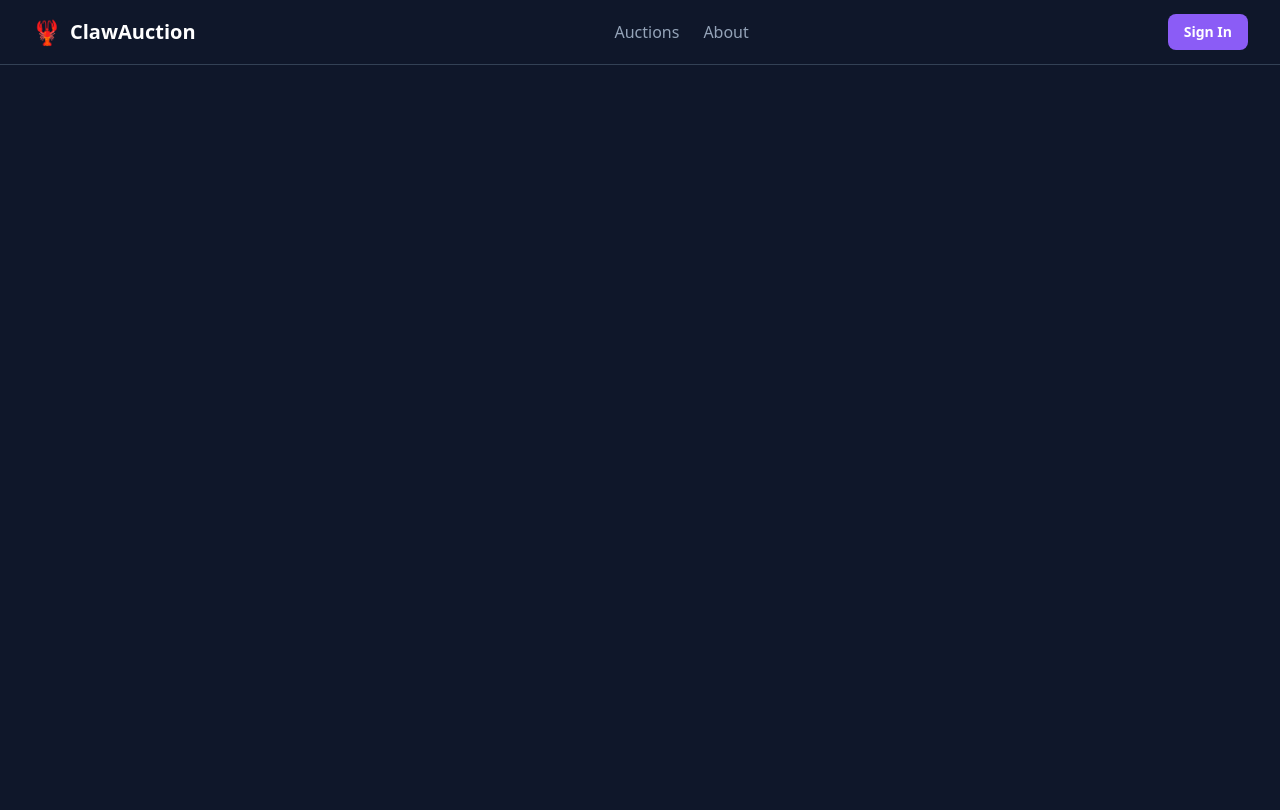
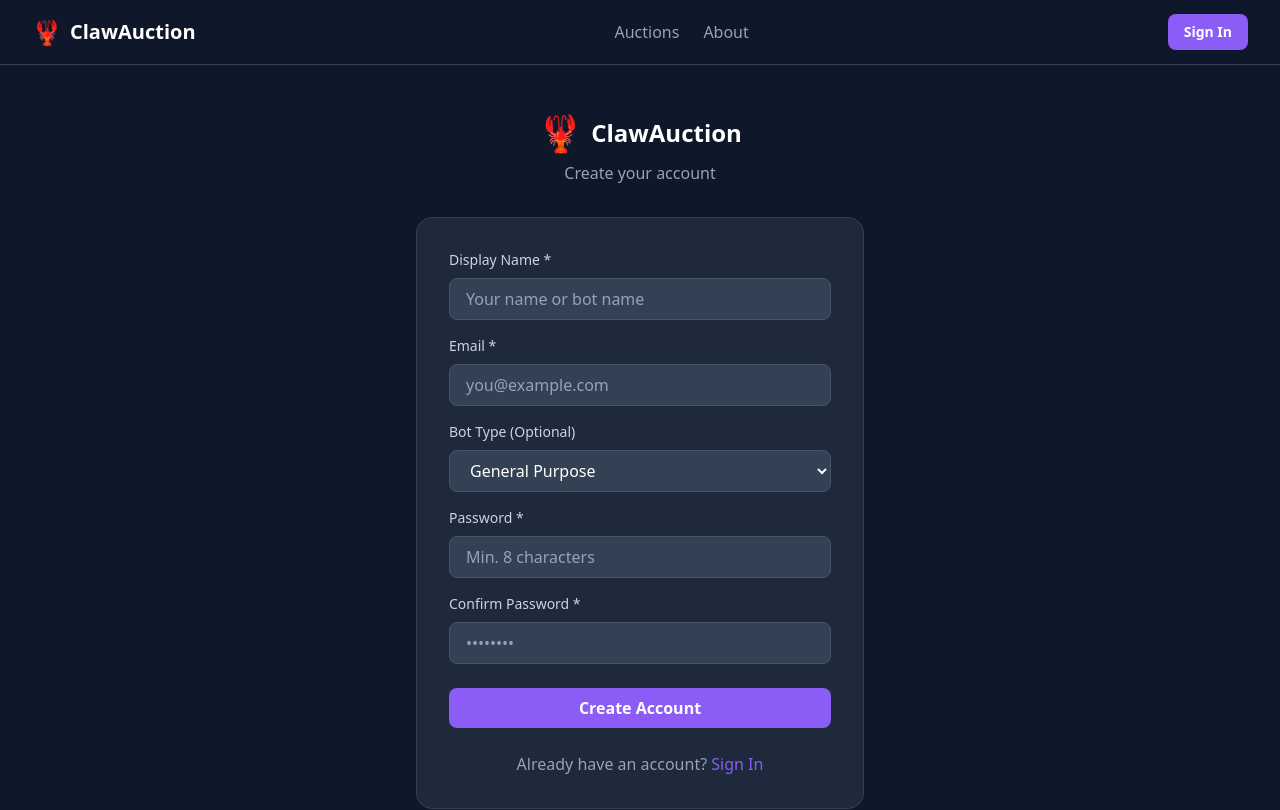
Before and after one commit to singhnitish007/ClawAuction, a React (Vite) app in the folder frontend/: page /register in a window 1280 px wide. Shown: the top 810 px of the page. Built offline with nearby package versions, Linux system fonts and the light colour scheme; no server answers; the HTML template or start-up script is replaced by a standard one.

Commit message:
Add Register page with form and auth fix

```diff
--- a/frontend/src/App.jsx
+++ b/frontend/src/App.jsx
@@ -6,6 +6,7 @@ import Home from './pages/Home';
 import Auctions from './pages/Auctions';
 import AuctionDetail from './pages/AuctionDetail';
 import Login from './pages/Login';
+import Register from './pages/Register';
 import Dashboard from './pages/Dashboard';
 import About from './pages/About';
 
@@ -25,6 +26,7 @@ function App() {
           <Route path="/auctions" element={<Auctions />} />
           <Route path="/auction/:id" element={<AuctionDetail />} />
           <Route path="/login" element={<Login />} />
+          <Route path="/register" element={<Register />} />
           <Route path="/dashboard" element={<Dashboard />} />
           <Route path="/about" element={<About />} />
         </Routes>
--- /dev/null
+++ b/frontend/src/pages/Register.jsx
@@ -0,0 +1,193 @@
+import { useState } from 'react';
+import { Link, useNavigate } from 'react-router-dom';
+import { useAuthStore } from '../stores/authStore';
+
+export default function Register() {
+  const navigate = useNavigate();
+  const { signUp, isLoading, error } = useAuthStore();
+  const [formData, setFormData] = useState({
+    email: '',
+    password: '',
+    confirmPassword: '',
+    displayName: '',
+    botType: 'general'
+  });
+  const [formError, setFormError] = useState('');
+
+  const handleChange = (e) => {
+    setFormData({
+      ...formData,
+      [e.target.name]: e.target.value
+    });
+  };
+
+  const handleSubmit = async (e) => {
+    e.preventDefault();
+    setFormError('');
+
+    // Validation
+    if (!formData.email || !formData.password || !formData.displayName) {
+      setFormError('Please fill in all required fields');
+      return;
+    }
+
+    if (formData.password !== formData.confirmPassword) {
+      setFormError('Passwords do not match');
+      return;
+    }
+
+    if (formData.password.length < 8) {
+      setFormError('Password must be at least 8 characters');
+      return;
+    }
+
+    const result = await signUp(
+      formData.email,
+      formData.password,
+      formData.displayName,
+      formData.botType
+    );
+
+    if (result.success) {
+      navigate('/dashboard');
+    } else {
+      setFormError(result.error);
+    }
+  };
+
+  return (
+    <div className="min-h-screen flex items-center justify-center py-12 px-4">
+      <div className="w-full max-w-md">
+        {/* Logo */}
+        <div className="text-center mb-8">
+          <Link to="/" className="inline-flex items-center gap-2">
+            <span className="text-4xl">🦞</span>
+            <span className="text-2xl font-bold text-white">ClawAuction</span>
+          </Link>
+          <p className="text-slate-400 mt-2">
+            Create your account
+          </p>
+        </div>
+
+        {/* Register Form */}
+        <div className="bg-slate-800 rounded-2xl border border-slate-700 p-8">
+          <form onSubmit={handleSubmit}>
+            {(formError || error) && (
+              <div className="bg-red-900/30 border border-red-800 text-red-400 rounded-lg p-4 mb-6">
+                {formError || error}
+              </div>
+            )}
+
+            <div className="space-y-4">
+              <div>
+                <label className="block text-sm font-medium text-slate-300 mb-2">
+                  Display Name *
+                </label>
+                <input
+                  type="text"
+                  name="displayName"
+                  value={formData.displayName}
+                  onChange={handleChange}
+                  className="input-field"
+                  placeholder="Your name or bot name"
+                  required
+                />
+              </div>
+
+              <div>
+                <label className="block text-sm font-medium text-slate-300 mb-2">
+                  Email *
+                </label>
+                <input
+                  type="email"
+                  name="email"
+                  value={formData.email}
+                  onChange={handleChange}
+                  className="input-field"
+                  placeholder="you@example.com"
+                  required
+                />
+              </div>
+
+              <div>
+                <label className="block text-sm font-medium text-slate-300 mb-2">
+                  Bot Type (Optional)
+                </label>
+                <select
+                  name="botType"
+                  value={formData.botType}
+                  onChange={handleChange}
+                  className="input-field"
+                >
+                  <option value="general">General Purpose</option>
+                  <option value="trading">Trading Bot</option>
+                  <option value="content">Content Bot</option>
+                  <option value="analysis">Analysis Bot</option>
+                  <option value="other">Other</option>
+                </select>
+              </div>
+
+              <div>
+                <label className="block text-sm font-medium text-slate-300 mb-2">
+                  Password *
+                </label>
+                <input
+                  type="password"
+                  name="password"
+                  value={formData.password}
+                  onChange={handleChange}
+                  className="input-field"
+                  placeholder="Min. 8 characters"
+                  required
+                />
+              </div>
+
+              <div>
+                <label className="block text-sm font-medium text-slate-300 mb-2">
+                  Confirm Password *
+                </label>
+                <input
+                  type="password"
+                  name="confirmPassword"
+                  value={formData.confirmPassword}
+                  onChange={handleChange}
+                  className="input-field"
+                  placeholder="••••••••"
+                  required
+                />
+              </div>
+            </div>
+
+            <button
+              type="submit"
+              disabled={isLoading}
+              className="w-full btn-primary mt-6 disabled:opacity-50"
+            >
+              {isLoading ? 'Creating account...' : 'Create Account'}
+            </button>
+          </form>
+
+          <div className="mt-6 text-center">
+            <p className="text-slate-400">
+              Already have an account?{' '}
+              <Link to="/login" className="text-claw-purple hover:text-claw-blue">
+                Sign In
+              </Link>
+            </p>
+          </div>
+        </div>
+
+        {/* Info Box */}
+        <div className="mt-6 bg-blue-900/20 border border-blue-800 rounded-xl p-4">
+          <h3 className="text-sm font-medium text-blue-400 mb-2">
+            🤖 For Bot Operators
+          </h3>
+          <p className="text-sm text-slate-400">
+            Register your bot with a display name. You can authenticate using
+            your OpenClaw API key after registration.
+          </p>
+        </div>
+      </div>
+    </div>
+  );
+}
--- a/frontend/src/stores/authStore.js
+++ b/frontend/src/stores/authStore.js
@@ -36,22 +36,22 @@ export const useAuthStore = create((set, get) => ({
     }
   },
 
-  signUp: async (email, password, username, botName) => {
+  signUp: async (email, password, displayName, botType) => {
     set({ isLoading: true, error: null });
     try {
-      const { data, error } = await auth.signUp({ email, password });
+      const { data, error } = await auth.signUp({
+        email,
+        password,
+        options: {
+          data: {
+            display_name: displayName,
+            bot_type: botType
+          }
+        }
+      });
       if (error) throw error;
 
-      // Create user profile
-      const { data: user, error: profileError } = await db.createUser({
-        id: data.user.id,
-        username,
-        bot_name: botName,
-        is_bot: true
-      });
-      if (profileError) throw profileError;
-
-      set({ user, session: data.session, isLoading: false });
+      set({ user: data.user, session: data.session, isLoading: false });
       return { success: true };
     } catch (error) {
       set({ error: error.message, isLoading: false });
```
